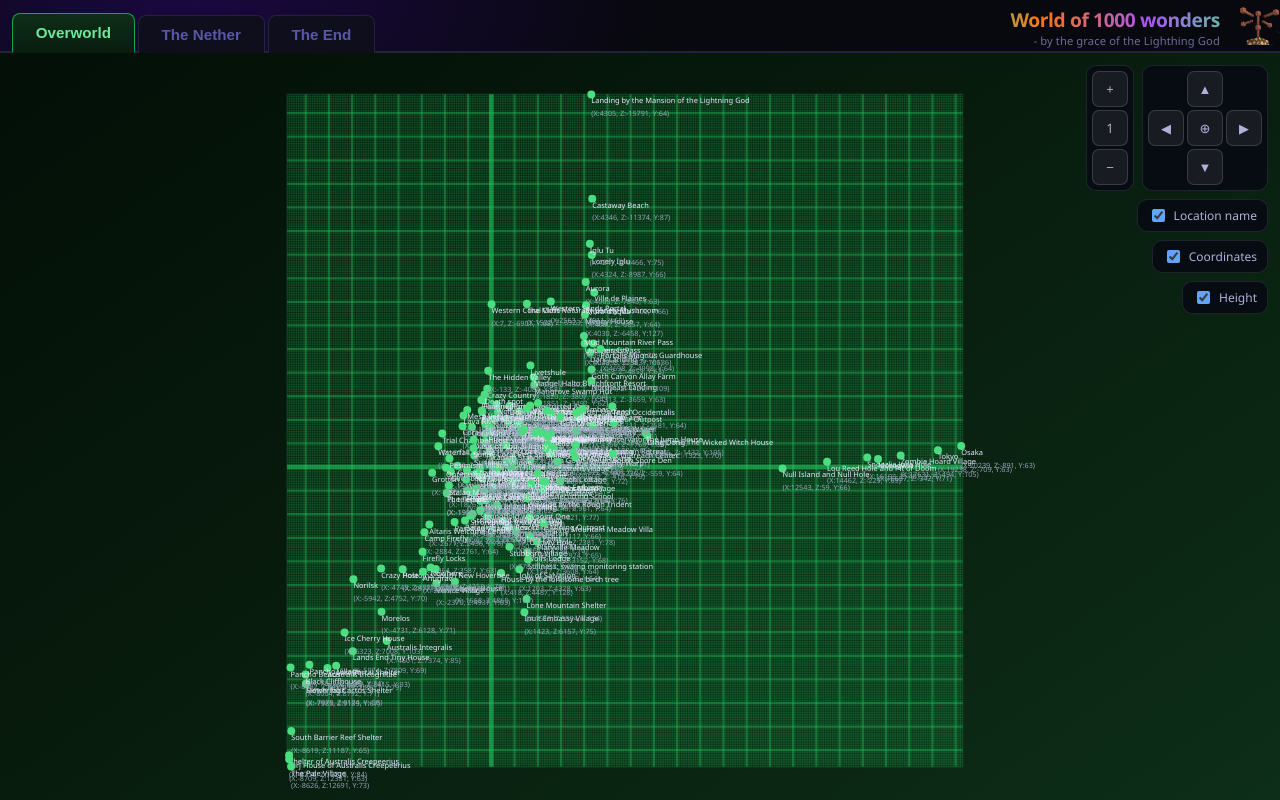
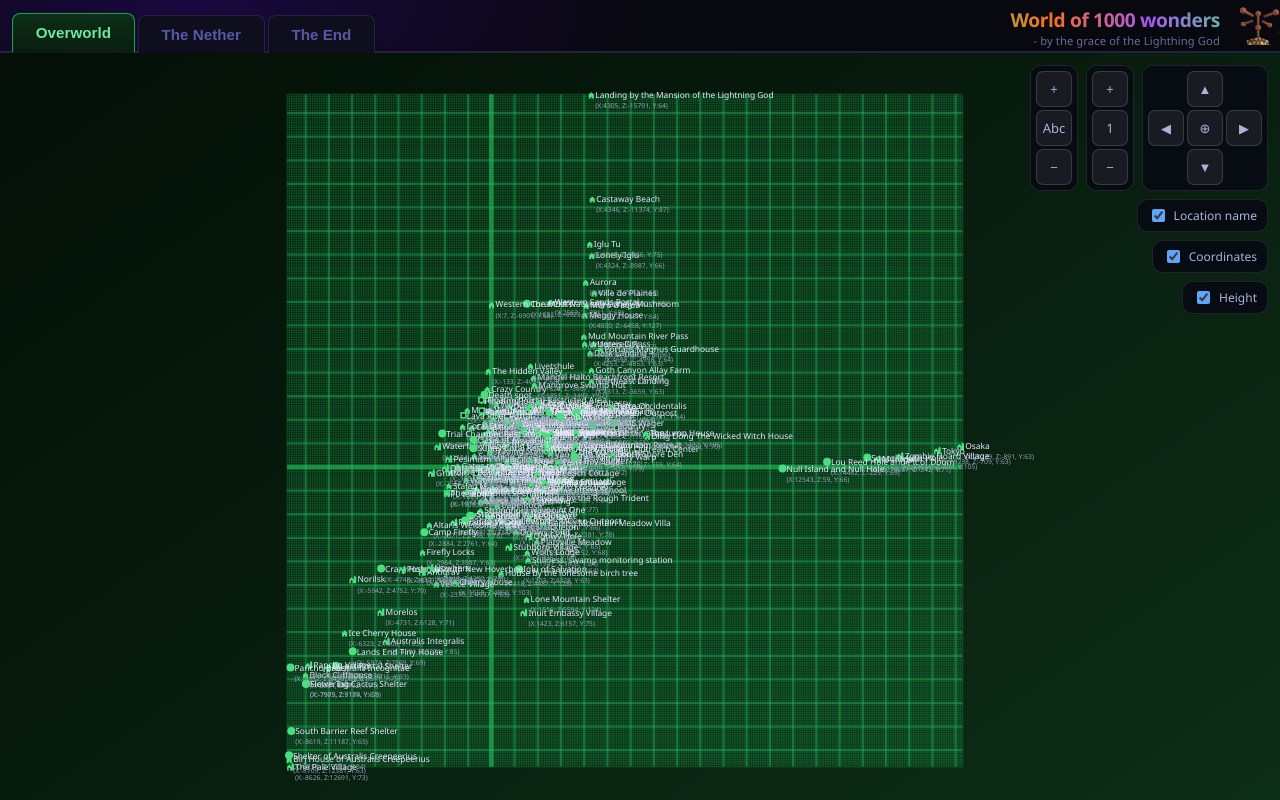
Before and after one commit to tecimovic/1000_wonders, a Vue app: page / in a window 1280 px wide. Built offline with nearby package versions, Linux system fonts and the light colour scheme.

Commit message:
Rework some map elements.

```diff
--- a/places.json
+++ b/places.json
@@ -665,7 +665,7 @@
             1647,
             65,
             2924,
-            "house"
+            "village"
         ],
         "Platyville Meadow": [
             1960,
--- a/src/components/WorldMap.vue
+++ b/src/components/WorldMap.vue
@@ -85,6 +85,73 @@ const gridLines = computed(() => {
   return { verticals, horizontals, svgX0, svgX1, svgZ0, svgZ1 }
 })
 
+// Pentagon "house" silhouette (roof peak + straight walls) — the church's nave
+// without its tower, scaled down to read as a small standalone house.
+const HOUSE_SHAPE = [
+  [0, -0.55], [0.65, 0.05], [0.65, 1], [-0.65, 1], [-0.65, 0.05]
+]
+
+// A tiny doorway centered under the roof peak.
+const HOUSE_DOOR = { x: -0.13, y: 0.65, w: 0.26, h: 0.35 }
+
+function housePoints(cx, cz, r) {
+  return HOUSE_SHAPE.map(([dx, dz]) => `${cx + dx * r},${cz + dz * r}`).join(' ')
+}
+
+function houseDoorRect(cx, cz, r) {
+  return {
+    x: cx + HOUSE_DOOR.x * r,
+    y: cz + HOUSE_DOOR.y * r,
+    width: HOUSE_DOOR.w * r,
+    height: HOUSE_DOOR.h * r
+  }
+}
+
+// "Village" silhouette: a low nave with a peaked roof, joined to a taller spired
+// tower on the right, in [-1, 1] unit space. Outline traced clockwise from the
+// nave's roof peak.
+const CHURCH_SHAPE = [
+  [-0.45, -0.5],  // nave roof peak
+  [0.1, 0.05],    // nave/tower shared wall, top
+  [0.1, -0.5],    // tower left wall, up to spire base
+  [0.4, -1],      // tower spire peak
+  [0.7, -0.5],    // tower right wall, spire base
+  [0.7, 1],       // tower right wall, base
+  [0.1, 1],       // nave/tower shared wall, base
+  [-1, 1],        // nave left wall, base
+  [-1, 0.05],     // nave left wall, top
+]
+
+// A large doorway cut into the nave, centered under the roof peak.
+const CHURCH_DOOR = { x: -0.62, y: 0.35, w: 0.35, h: 0.65 }
+
+function churchPoints(cx, cz, r) {
+  return CHURCH_SHAPE.map(([dx, dz]) => `${cx + dx * r},${cz + dz * r}`).join(' ')
+}
+
+function churchDoorRect(cx, cz, r) {
+  return {
+    x: cx + CHURCH_DOOR.x * r,
+    y: cz + CHURCH_DOOR.y * r,
+    width: CHURCH_DOOR.w * r,
+    height: CHURCH_DOOR.h * r
+  }
+}
+
+// "Portal" icon: a picture-frame square — a solid square with a smaller square
+// hole cut out of its center. Drawn at 80% of the usual icon size.
+const PORTAL_SCALE = 0.8
+
+function portalFrameRect(cx, cz, r) {
+  const s = r * PORTAL_SCALE
+  return { x: cx - s, y: cz - s, width: 2 * s, height: 2 * s }
+}
+
+function portalHoleRect(cx, cz, r) {
+  const hole = r * PORTAL_SCALE * 0.5
+  return { x: cx - hole, y: cz - hole, width: 2 * hole, height: 2 * hole }
+}
+
 function isSelected(m) {
   const s = props.selectedCoords
   return s !== null && s.mapId === props.mapId && s.wx === m.wx && s.wz === m.wz
@@ -111,12 +178,25 @@ const labelScale = computed(() => {
   return 1.5 + (zoom - 0.2) * (1.5 / 1.3)
 })
 
+// User-adjustable multiplier for location name/coordinate text. Follows zoom
+// continuously (no floor/ceiling) times the manual font-size preference.
+// Default/reset value is half the original 1x baseline.
+const DEFAULT_FONT_SCALE = 0.5
+const fontScale = ref(DEFAULT_FONT_SCALE)
+const textScale = computed(() => (4.5 / mapState.value.zoom) * fontScale.value)
+
 // Circles shrink twice as fast when zoomed out: half of labelScale at min zoom.
 const dotScale = computed(() => {
   const zoom = mapState.value.zoom
   if (zoom >= 1.5) return 4.5 / zoom
   return 0.75 + (zoom - 0.2) * (2.25 / 1.3)
 })
+
+// Matches the radius used to draw a marker's icon, so the label can anchor to its corner.
+function iconRadius(m) {
+  const r = (hoveredName.value === m.name ? 4000 : 2500) * dotScale.value
+  return m.description === 'portal' ? r * PORTAL_SCALE : r
+}
 
 const viewBox = computed(() => {
   const { zoom, shiftX, shiftY } = mapState.value
@@ -246,6 +326,10 @@ function centerMap() {
 function zoomIn()    { mapState.value = { ...mapState.value, zoom: Math.min(mapState.value.zoom * 1.5, 20) } }
 function zoomOut()   { mapState.value = { ...mapState.value, zoom: Math.max(mapState.value.zoom / 1.5, 0.2) } }
 function zoomReset() { mapState.value = { zoom: 1, shiftX: 0, shiftY: 0 } }
+
+function fontIncrease() { fontScale.value *= 1.2 }
+function fontDecrease() { fontScale.value /= 1.2 }
+function fontReset()    { fontScale.value = DEFAULT_FONT_SCALE }
 </script>
 
 <template>
@@ -315,7 +399,53 @@ function zoomReset() { mapState.value = { zoom: 1, shiftX: 0, shiftY: 0 } }
           opacity="0.9"
           pointer-events="none"
         />
+        <template v-if="m.description === 'house'">
+          <polygon
+            :points="housePoints(m.x, m.z, (hoveredName === m.name ? 4000 : 2500) * dotScale)"
+            :fill="markerColor"
+            style="cursor: pointer"
+            @mouseenter="hoveredName = m.name"
+            @mouseleave="hoveredName = null"
+            @click.stop="selectMarker(m)"
+          />
+          <rect
+            v-bind="houseDoorRect(m.x, m.z, (hoveredName === m.name ? 4000 : 2500) * dotScale)"
+            fill="#0a0a18"
+            pointer-events="none"
+          />
+        </template>
+        <template v-else-if="m.description === 'village'">
+          <polygon
+            :points="churchPoints(m.x, m.z, (hoveredName === m.name ? 4000 : 2500) * dotScale)"
+            :fill="markerColor"
+            style="cursor: pointer"
+            @mouseenter="hoveredName = m.name"
+            @mouseleave="hoveredName = null"
+            @click.stop="selectMarker(m)"
+          />
+          <rect
+            v-bind="churchDoorRect(m.x, m.z, (hoveredName === m.name ? 4000 : 2500) * dotScale)"
+            fill="#0a0a18"
+            pointer-events="none"
+          />
+        </template>
+        <template v-else-if="m.description === 'portal'">
+          <rect
+            v-bind="portalFrameRect(m.x, m.z, (hoveredName === m.name ? 4000 : 2500) * dotScale)"
+            :fill="markerColor"
+            style="cursor: pointer"
+            @mouseenter="hoveredName = m.name"
+            @mouseleave="hoveredName = null"
+            @click.stop="selectMarker(m)"
+          />
+          <rect
+            v-bind="portalHoleRect(m.x, m.z, (hoveredName === m.name ? 4000 : 2500) * dotScale)"
+            fill="#0a0a18"
+            pointer-events="none"
+          />
+        </template>
         <circle
+          v-else
           :cx="m.x" :cy="m.z"
           :r="(hoveredName === m.name ? 4000 : 2500) * dotScale"
           :fill="markerColor"
@@ -324,41 +454,55 @@ function zoomReset() { mapState.value = { zoom: 1, shiftX: 0, shiftY: 0 } }
           @mouseleave="hoveredName = null"
           @click.stop="selectMarker(m)"
         />
-        <template v-if="hoveredName === m.name">
+        <!--
+          Text grows via a geometric `scale` transform rather than by scaling the
+          `font-size` attribute directly: Chromium clamps the *used* value of
+          font-size to 10000 (in local units), so pushing textScale into font-size
+          silently stops growing glyphs past that point even though the attribute
+          keeps climbing. A transform has no such ceiling.
+
+          The group is anchored at the icon's top-right corner (not the marker
+          center), and text uses a "hanging" baseline, so the label's top-left
+          corner lands on that corner instead of overlapping the icon.
+        -->
+        <g
+          :transform="`translate(${m.x + iconRadius(m)} ${m.z - iconRadius(m)}) scale(${textScale})`"
+          pointer-events="none"
+        >
           <rect
-            :x="m.x - 2000 * labelScale"
-            :y="m.z - 2000 * labelScale"
-            :width="Math.max(m.name.length * 4400, (m.description || '').length * 3200 + 2000, 8000) * labelScale + 4000 * labelScale"
-            :height="(m.description ? 22000 : 16000) * labelScale"
+            v-if="hoveredName === m.name"
+            :x="-2000"
+            :y="-2000"
+            :width="Math.max(m.name.length * 4400, (m.description || '').length * 3200 + 2000, 8000) + 4000"
+            :height="m.description ? 22000 : 16000"
             fill="#0a0a18"
             fill-opacity="0.92"
             :stroke="markerColor"
-            :stroke-width="600 * labelScale"
-            :rx="2000 * labelScale"
-            pointer-events="none"
+            stroke-width="600"
+            rx="2000"
           />
-        </template>
           <text
             v-if="showNames || hoveredName === m.name"
-          :x="m.x" :y="m.z + 5000 * labelScale"
-          :font-size="(hoveredName === m.name ? 7500 : 5000) * labelScale"
+            x="0" y="0"
+            dominant-baseline="hanging"
+            :font-size="hoveredName === m.name ? 7500 : 5000"
             class="place-name"
-          pointer-events="none"
           >{{ m.name }}</text>
           <text
             v-if="showCoords || hoveredName === m.name"
-          :x="m.x" :y="m.z + 12000 * labelScale"
-          :font-size="(hoveredName === m.name ? 6000 : 4000) * labelScale"
+            x="0" y="7000"
+            dominant-baseline="hanging"
+            :font-size="hoveredName === m.name ? 6000 : 4000"
             class="place-coord"
-          pointer-events="none"
           >(X:{{ m.wx }}, Z:{{ m.wz }}<template v-if="showHeight">, Y:{{ m.wy }}</template>)</text>
           <text
             v-if="hoveredName === m.name && m.description"
-          :x="m.x" :y="m.z + 19000 * labelScale"
-          :font-size="6000 * labelScale"
+            x="0" y="14000"
+            dominant-baseline="hanging"
+            font-size="6000"
             class="place-desc"
-          pointer-events="none"
           >{{ m.description }}</text>
+        </g>
       </g>
 
       <!-- Custom selection cross (click on empty map) -->
@@ -387,6 +531,13 @@ function zoomReset() { mapState.value = { zoom: 1, shiftX: 0, shiftY: 0 } }
     <!-- ── HUD ── -->
     <div class="map-hud">
       <div class="hud-controls">
+        <!-- Font size panel -->
+        <div class="hud-panel font-panel">
+          <button class="hud-btn" title="Increase font size" @click="fontIncrease">+</button>
+          <button class="hud-btn hud-btn-abc" title="Reset font size" @click="fontReset">Abc</button>
+          <button class="hud-btn" title="Decrease font size" @click="fontDecrease">&minus;</button>
+        </div>
+
         <!-- Zoom panel -->
         <div class="hud-panel zoom-panel">
           <button class="hud-btn" title="Zoom in"    @click="zoomIn">+</button>
@@ -480,11 +631,16 @@ text   { transition: font-size 0.15s ease-out; }
   pointer-events: all;
 }
 
-/* Zoom: vertical stack */
-.zoom-panel {
+/* Zoom / font size: vertical stack */
+.zoom-panel,
+.font-panel {
   display: flex;
   flex-direction: column;
   gap: 3px;
+}
+
+.hud-btn-abc {
+  font-size: 11px;
 }
 
 /* D-pad: sparse 3×3 grid */
```
Lines whose indentation alone changed are shown as unchanged.
